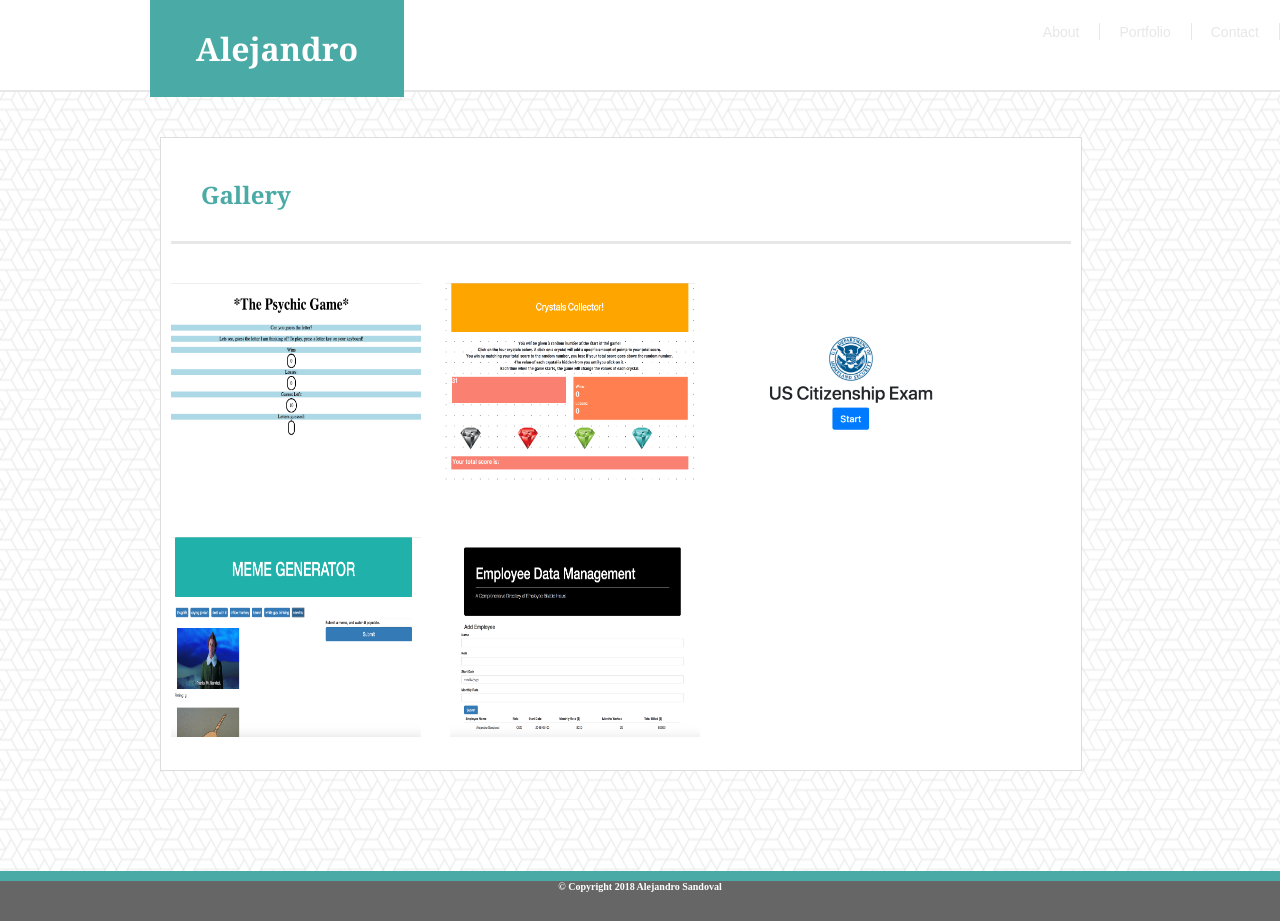
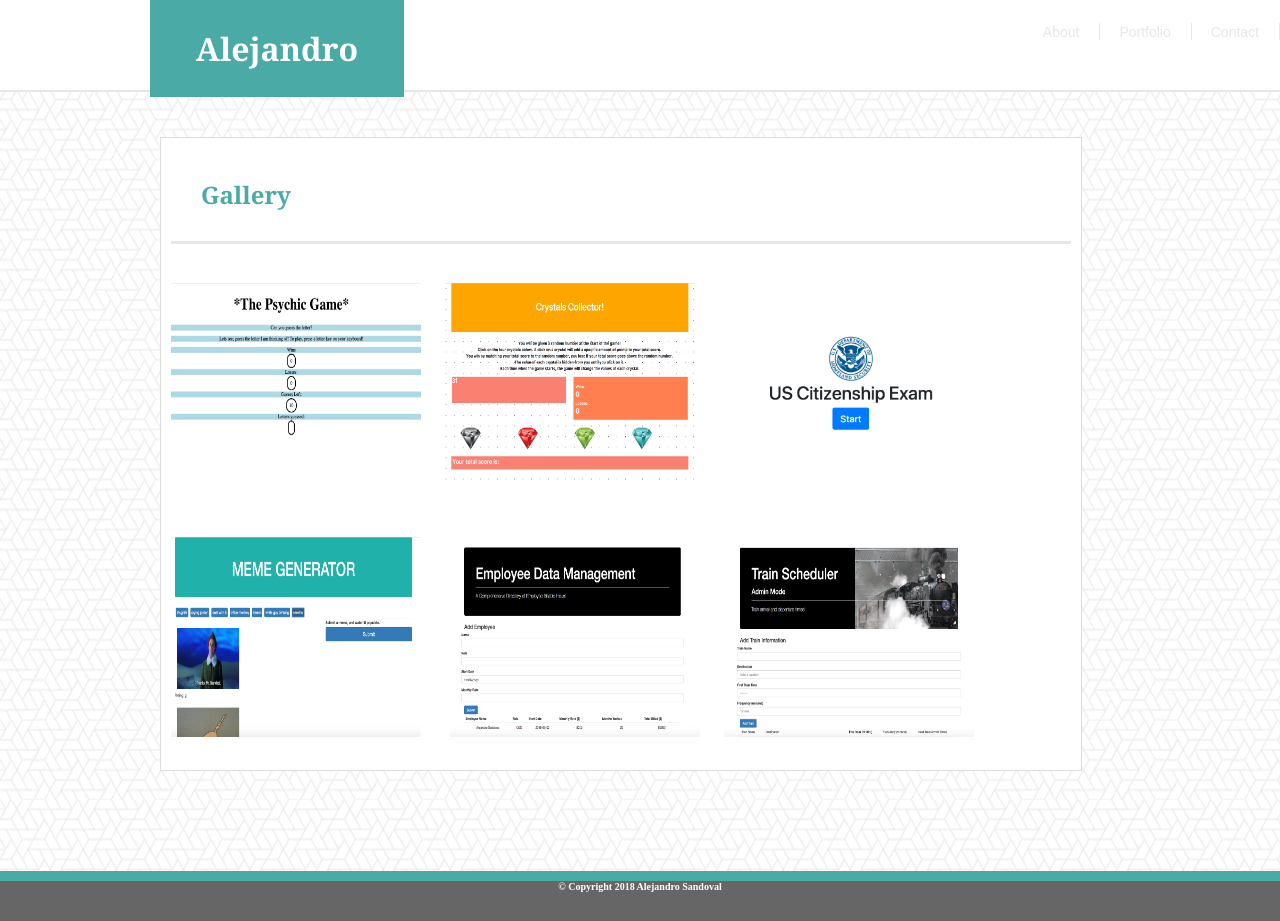
Before and after one commit to a2sandoval/Responsive-Portfolio, a plain HTML site: page portfolio.html in a window 1280 px wide. Drawn offline with Linux system fonts and the light colour scheme.

Commit message:
added train

```diff
--- a/portfolio.html
+++ b/portfolio.html
@@ -68,6 +68,13 @@
                     </a>
                 </div>
 
+                <div class="Photo">
+                    <a href="https://a2sandoval.github.io/Train-Scheduler/">
+                    <img src="images/train.png" height="200" width="250" alt="Train Scheduler">
+                    </a>
+                </div>
+
+
         </div>
         </article>
     </div>
```
Also changed, not shown: images/train.png (added), 1 other file.
